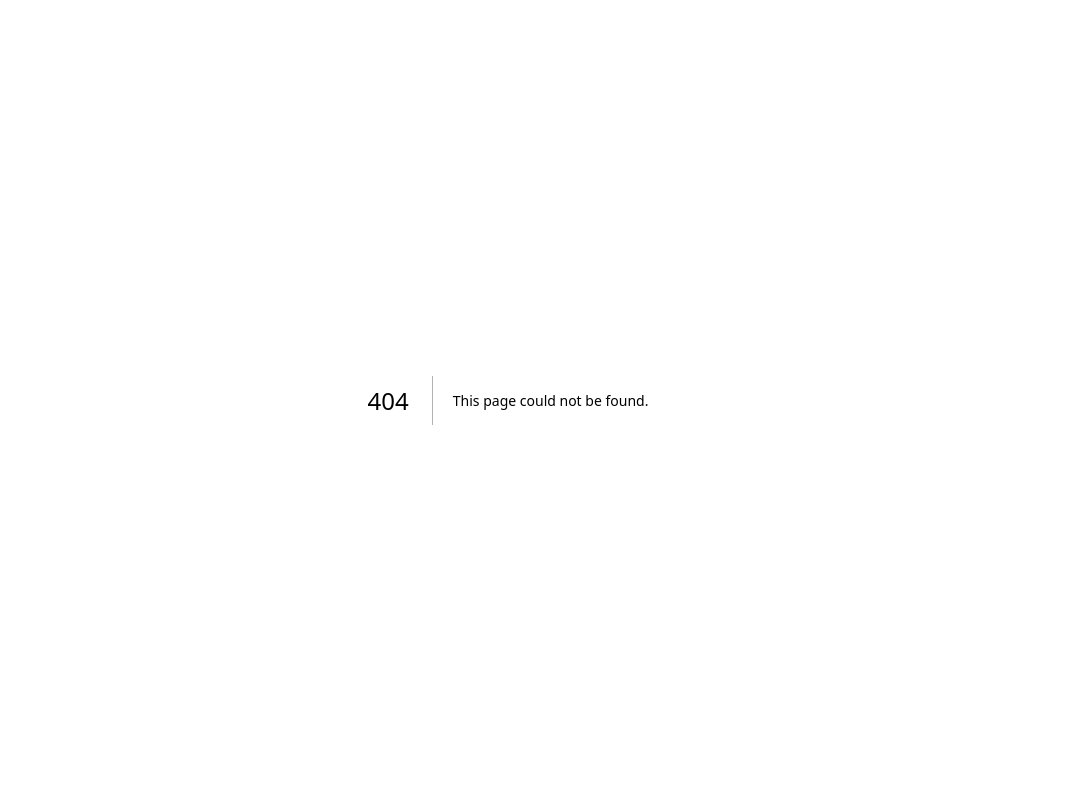
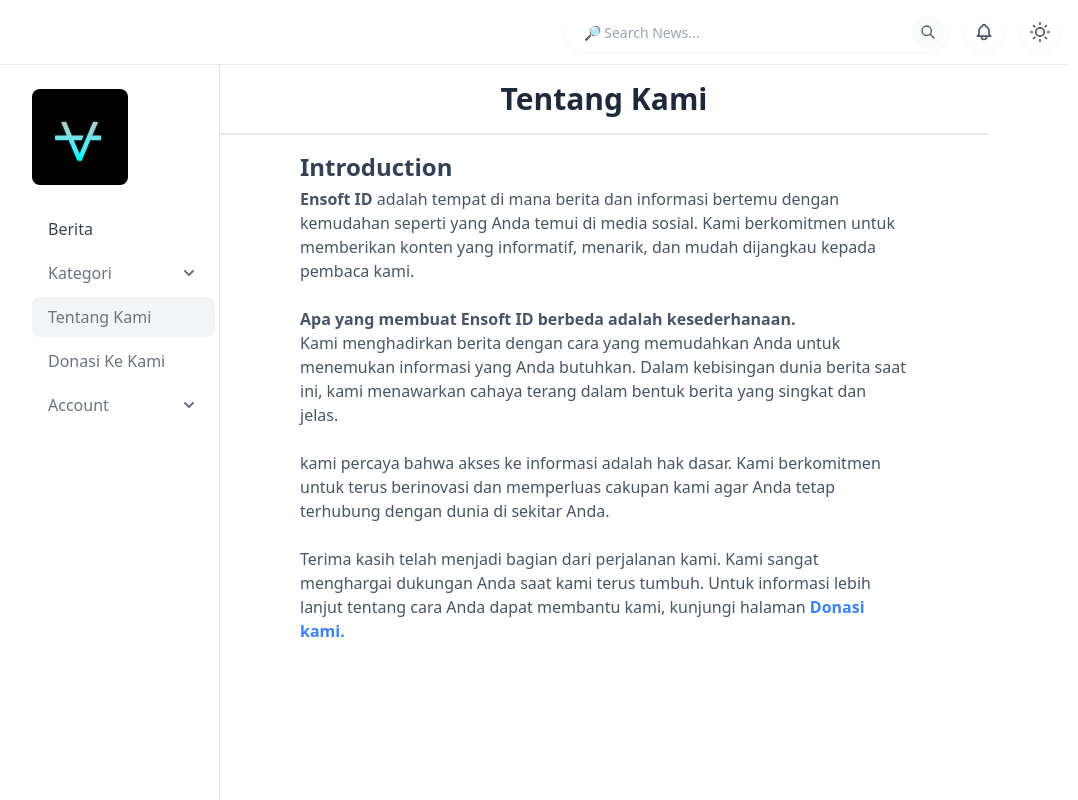
Before and after one commit to Riokurniawan-id/Ensoft-NewsV2.0-FrondEnd, a Next.js app: page /tentang-kami in a window 1280 px wide. Before the commit this address had no page. Shown: the whole page, without its empty margins (132-1210 px from the left). Built offline with nearby package versions, Linux system fonts and the light colour scheme.

Commit message:
router, styling router, add page tentang-kami donasi-ke-kami

```diff
--- /dev/null
+++ b/src/components/Dummy.jsx
@@ -0,0 +1,5 @@
+function Dummy(title) {
+  return <div>{title}</div>;
+}
+
+export default Dummy;
--- a/src/components/Navbar.jsx
+++ b/src/components/Navbar.jsx
@@ -19,7 +19,7 @@
             />
           </svg>
         </a>
-        <div className="flex gap-4">
+        <div className="flex gap-4 px-2">
           <div className="relative">
             <label className="sr-only" htmlFor="search">
               {" "}
@@ -58,7 +58,7 @@
 
           <a
             href="#"
-            className=" shrink-0 rounded-full bg-white p-2.5 text-gray-600 shadow-sm hover:text-gray-700"
+            className=" shrink-0 rounded-full bg-white p-2.5 text-gray-600 shadow-sm hover:text-gray-700 hover:shadow-lg"
           >
             <span className="sr-only">Notifications</span>
             <svg
@@ -76,6 +76,51 @@
               />
             </svg>
           </a>
+
+          <a
+            href=""
+            className="shrink-0 rounded-full bg-white p-2.5 text-gray-600 shadow-sm hover:text-gray-700 hover:shadow-lg"
+          >
+            <span className="sr-only">mode</span>
+            {/* matahari */}
+            <svg
+              xmlns="http://www.w3.org/2000/svg"
+              viewBox="0 0 24 24"
+              fill="none"
+              stroke="currentColor"
+              stroke-width="2"
+              stroke-linecap="round"
+              stroke-linejoin="round"
+              className="h-5 w-5"
+            >
+              <circle cx="12" cy="12" r="5"></circle>
+              <line x1="12" y1="1" x2="12" y2="3"></line>
+              <line x1="12" y1="21" x2="12" y2="23"></line>
+              <line x1="4.22" y1="4.22" x2="5.64" y2="5.64"></line>
+              <line x1="18.36" y1="18.36" x2="19.78" y2="19.78"></line>
+              <line x1="1" y1="12" x2="3" y2="12"></line>
+              <line x1="21" y1="12" x2="23" y2="12"></line>
+              <line x1="4.22" y1="19.78" x2="5.64" y2="18.36"></line>
+              <line x1="18.36" y1="5.64" x2="19.78" y2="4.22"></line>
+            </svg>
+            {/* matahari */}
+
+            {/* bulan */}
+            {/* <svg
+              xmlns="http://www.w3.org/2000/svg"
+
+              viewBox="0 0 24 24"
+              fill="none"
+              stroke="currentColor"
+              stroke-width="2"
+              stroke-linecap="round"
+              stroke-linejoin="round"
+              className="h-5 w-5"
+            >
+              <path d="M21 12.79A9 9 0 1 1 11.21 3 7 7 0 0 0 21 12.79z"></path>
+            </svg> */}
+            {/* bulan */}
+          </a>
         </div>
       </div>
     </div>
--- a/src/components/Sidebar.jsx
+++ b/src/components/Sidebar.jsx
@@ -1,10 +1,27 @@
+import { useState, useEffect } from "react";
+import { useRouter } from "next/router";
+import Link from "next/link";
+
 import Profile from "@/asset-dummy/logo-strapi.jpg";
 import Image from "next/image";
 
 function Sidebar() {
+  const router = useRouter();
+  const [activePage, setActivePage] = useState("");
+
+  // Tentukan halaman aktif saat pertama kali komponen dimount
+  useEffect(() => {
+    setActivePage(router.pathname);
+  }, []);
+
+  // Perbarui halaman aktif setiap kali rute berubah
+  useEffect(() => {
+    setActivePage(router.pathname);
+  }, [router.pathname]);
+
   return (
     <div className="flex h-screen flex-col justify-between border-e bg-white w-full">
-      <div className="px-12 py-6">
+      <div className="px-1 py-6">
         <span className="grid h-24 w-24 place-content-center rounded-lg bg-gray-100 text-xs text-gray-600">
           <Image
             src={Profile}
@@ -15,18 +32,22 @@
 
         <ul className="mt-6 space-y-1">
           <li>
-            <a
-              href=""
-              className="block rounded-lg bg-gray-100 px-4 py-2 text-md font-medium text-gray-700"
-            >
-              Berita
-            </a>
+            <Link href="/">
+              <p
+                href=""
+                className={`block rounded-lg hover:bg-gray-100 px-4 py-2 text-md font-medium text-gray-700 ${
+                  activePage === "/" ? "bg-gray-100" : ""
+                }`}
+              >
+                Berita
+              </p>
+            </Link>
           </li>
 
           <li>
             <details className="group [&_summary::-webkit-details-marker]:hidden">
               <summary className="flex cursor-pointer items-center justify-between rounded-lg px-4 py-2 text-gray-500 hover:bg-gray-100 hover:text-gray-700">
-                <span className="text-md font-medium"> Teams </span>
+                <span className="text-md font-medium"> Kategori </span>
 
                 <span className="shrink-0 transition duration-300 group-open:-rotate-180">
                   <svg
@@ -50,7 +71,7 @@
                     href=""
                     className="block rounded-lg px-4 py-2 text-sm font-medium text-gray-500 hover:bg-gray-100 hover:text-gray-700"
                   >
-                    Banned Users
+                    Teknologi
                   </a>
                 </li>
 
@@ -59,7 +80,7 @@
                     href=""
                     className="block rounded-lg px-4 py-2 text-sm font-medium text-gray-500 hover:bg-gray-100 hover:text-gray-700"
                   >
-                    Calendar
+                    Finance
                   </a>
                 </li>
               </ul>
@@ -67,21 +88,29 @@
           </li>
 
           <li>
-            <a
-              href=""
-              className="block rounded-lg px-4 py-2 text-md font-medium text-gray-500 hover:bg-gray-100 hover:text-gray-700"
-            >
-              Billing
-            </a>
+            <Link href="/tentang-kami">
+              <p
+                className={`block rounded-lg px-4 py-2 text-md font-medium text-gray-500 hover:bg-gray-100 hover:text-gray-700 ${
+                  activePage == "/tentang-kami" ? "bg-gray-100" : ""
+                }`}
+              >
+                Tentang Kami
+              </p>
+            </Link>
           </li>
 
           <li>
-            <a
-              href=""
-              className="block rounded-lg px-4 py-2 text-md font-medium text-gray-500 hover:bg-gray-100 hover:text-gray-700"
-            >
-              Invoices
-            </a>
+            <Link href="donasi-ke-kami">
+              <p
+                className={`block rounded-lg px-4 py-2 text-md font-medium text-gray-500 hover:bg-gray-100 hover:text-sky-600 ${
+                  activePage == "/donasi-ke-kami"
+                    ? "bg-gray-100 text-sky-600 "
+                    : ""
+                }`}
+              >
+                Donasi Ke Kami
+              </p>
+            </Link>
           </li>
 
           <li>
@@ -128,7 +157,7 @@
                   <form action="/logout">
                     <button
                       type="submit"
-                      className="w-full rounded-lg px-4 py-2 text-sm font-medium text-gray-500 [text-align:_inherit] hover:bg-gray-100 hover:text-gray-700"
+                      className="w-full rounded-lg px-4 py-2 text-sm font-medium text-gray-500 [text-align:_inherit] hover:bg-gray-100 hover:text-red-500"
                     >
                       Logout
                     </button>
--- a/src/components/header.jsx
+++ b/src/components/header.jsx
@@ -10,8 +10,8 @@
             Welcome To <span className="text-sky-500">Ensoft</span> News
           </h1>
           <p className="mt-1.5 text-sm text-gray-500">
-            Your website has seen a 52% increase in traffic in the last month.
-            Keep it up! 🚀
+            Berita dengan Nuansa Media Sosial, Tanpa Kehilangan Kualitas. Ayo
+            Menjelajah! 🚀
           </p>
         </div>
       </div>
--- a/src/layout/LayoutIndex.jsx
+++ b/src/layout/LayoutIndex.jsx
@@ -1,29 +1,25 @@
+import Navbar from "@/components/Navbar";
+import Sidebar from "@/components/Sidebar";
+import { Children } from "react";
+
 import Header from "@/components/Header";
 import NewsCard from "@/components/NewsCard";
-import Navbar from "@/components/Navbar";
-import Sidebar from "@/components/Sidebar";
-export default function LayoutIndex() {
+export default function LayoutIndex({ children }) {
   return (
-    <main className=" bg-white relative h-screen max-h-screen overflow-hidden scroll-smooth md:container">
+    <main className=" bg-white relative h-screen max-h-screen overflow-hidden scroll-smooth md:container mx-auto">
       <div className="w-full sticky top-0 backdrop-filter backdrop-blur-md bg-opacity-100 z-50 ">
         <Navbar />
       </div>
 
       <div className=" md:container mx-auto relative flex h-full">
         <div
-          className={`w-1/2 absolute md:static backdrop-filter backdrop-blur-md bg-opacity-100 h-screen -left-full md:left-0`}
+          className={`w-1/4 absolute md:static backdrop-filter backdrop-blur-md bg-opacity-100 h-screen -left-full md:left-0`}
         >
           <Sidebar />
         </div>
 
-        <div className=" z-0 max-w-full overflow-x-hidden max-h-full overflow-y-auto relative snap-mandatory snap-y scroll-smooth duration-300">
-          <Header />
-          <NewsCard />
-          <NewsCard />
-          <NewsCard />
-          <NewsCard />
-          <NewsCard />
-          <NewsCard />
+        <div className=" z-0 w-full overflow-x-hidden max-h-full overflow-y-auto relative snap-mandatory snap-y scroll-smooth duration-300">
+          {children}
         </div>
       </div>
     </main>
--- /dev/null
+++ b/src/pages/donasi-ke-kami.js
@@ -0,0 +1,50 @@
+import Head from "next/head";
+import LayoutIndex from "@/layout/LayoutIndex";
+
+export default function DonasiKeKami() {
+  return (
+    <>
+      <Head>
+        <title>Ensoft</title>
+        <link rel="icon" href="/logo-strapi.jpg" />
+      </Head>
+      <LayoutIndex>
+        <div className=" text-center">
+          <h1 className="text-slate-800 text-3xl py-4 w-full border-b-2 font-bold">
+            Donasi Ke Kami
+          </h1>
+        </div>
+        <div className="container ">
+          <h2 className="text-slate-700 text-2xl pt-4 pb-1 w-full font-bold">
+            Selamatkan Masa Depan Informasi
+          </h2>
+          <p className="text-slate-600 text-md pt-4 w-full font-medium">
+            <span className="font-bold">Ensoft ID</span> adalah proyek berita
+            yang berdedikasi untuk memberikan informasi yang menarik dan
+            relevan, disajikan dengan kemudahan dan kejelasan seperti media
+            sosial. <br />
+            <br /> <span className="font-bold">Anda</span> adalah bagian penting
+            dari perjalanan kami, dan kami membutuhkan dukungan Anda untuk terus
+            berkembang. Dengan donasi Anda, Anda membantu kami memastikan bahwa
+            kami dapat terus memberikan berita yang bermanfaat dan terpercaya
+            kepada Anda dan komunitas kami.
+          </p>
+        </div>
+        <div className="flex justify-center mt-16 mb-10 ">
+          <div className="group justify-center flex rounded-xl group-hover:scale-125">
+            <button className="bg-gradient-to-r from-cyan-500 to-blue-500 p-5 px-7 rounded-xl drop-shadow-lg text-slate-50 text-lg font-semibold cursor-pointer animate-bounce">
+              Donasi Sekarang
+            </button>
+          </div>
+        </div>
+        <p className="text-slate-500 text-md w-full font-semibold text-center mb-40 container">
+          Setiap sumbangan memiliki dampak yang signifikan pada misi kami.
+          <br />
+          <span className="text-lg font-bold text-slate-600">
+            Terima kasih atas dukungan Anda.
+          </span>
+        </p>
+      </LayoutIndex>
+    </>
+  );
+}
--- a/src/pages/index.js
+++ b/src/pages/index.js
@@ -1,9 +1,13 @@
 import { Inter } from "next/font/google";
 import Head from "next/head";
-import Logo from "@/asset-dummy/logo-strapi.jpg";
 import LayoutIndex from "@/layout/LayoutIndex";
 
-const inter = Inter({ subsets: ["latin"] });
+// component
+import Header from "@/components/Header";
+import NewsCard from "@/components/NewsCard";
+import Dummy from "@/components/dummy";
+
+// const inter = Inter({ subsets: ["latin"] });
 
 export default function Home() {
   return (
@@ -12,7 +16,13 @@
         <title>Ensoft</title>
         <link rel="icon" href="/logo-strapi.jpg" />
       </Head>
-      <LayoutIndex />
+      <LayoutIndex>
+        <Header />
+        <NewsCard />
+        <NewsCard />
+        <NewsCard />
+        <NewsCard />
+      </LayoutIndex>
     </>
   );
 }
--- /dev/null
+++ b/src/pages/tentang-kami.js
@@ -0,0 +1,52 @@
+import Head from "next/head";
+import LayoutIndex from "@/layout/LayoutIndex";
+import Link from "next/link";
+
+export default function TentangKami() {
+  return (
+    <>
+      <Head>
+        <title>Ensoft</title>
+        <link rel="icon" href="/logo-strapi.jpg" />
+      </Head>
+      <LayoutIndex>
+        <h1 className="text-slate-800 text-3xl py-4 w-full border-b-2 font-bold text-center">
+          Tentang Kami
+        </h1>
+
+        <div className="container pb-44">
+          <h2 className="text-slate-700 text-2xl pt-4 pb-1 w-full font-bold">
+            Introduction
+          </h2>
+          <p className="text-slate-600 text-md  w-full font-medium">
+            <span className="font-bold">Ensoft ID</span> adalah tempat di mana
+            berita dan informasi bertemu dengan kemudahan seperti yang Anda
+            temui di media sosial. Kami berkomitmen untuk memberikan konten yang
+            informatif, menarik, dan mudah dijangkau kepada pembaca kami. <br />
+            <br />
+            <span className="font-bold">
+              Apa yang membuat Ensoft ID berbeda adalah kesederhanaan.
+              <br />
+            </span>
+            Kami menghadirkan berita dengan cara yang memudahkan Anda untuk
+            menemukan informasi yang Anda butuhkan. Dalam kebisingan dunia
+            berita saat ini, kami menawarkan cahaya terang dalam bentuk berita
+            yang singkat dan jelas.
+            <br />
+            <br /> kami percaya bahwa akses ke informasi adalah hak dasar. Kami
+            berkomitmen untuk terus berinovasi dan memperluas cakupan kami agar
+            Anda tetap terhubung dengan dunia di sekitar Anda.
+            <br />
+            <br /> Terima kasih telah menjadi bagian dari perjalanan kami. Kami
+            sangat menghargai dukungan Anda saat kami terus tumbuh. Untuk
+            informasi lebih lanjut tentang cara Anda dapat membantu kami,
+            kunjungi halaman
+            <Link href="/donasi-ke-kami">
+              <span className="font-bold text-blue-500"> Donasi kami.</span>
+            </Link>
+          </p>
+        </div>
+      </LayoutIndex>
+    </>
+  );
+}
--- a/tailwind.config.js
+++ b/tailwind.config.js
@@ -10,8 +10,8 @@
     container: {
       padding: {
         DEFAULT: "1rem",
-        sm: "2rem",
-        lg: "4rem",
+        sm: "1rem",
+        lg: "2rem",
         xl: "5rem",
         "2xl": "6rem",
       },
```
